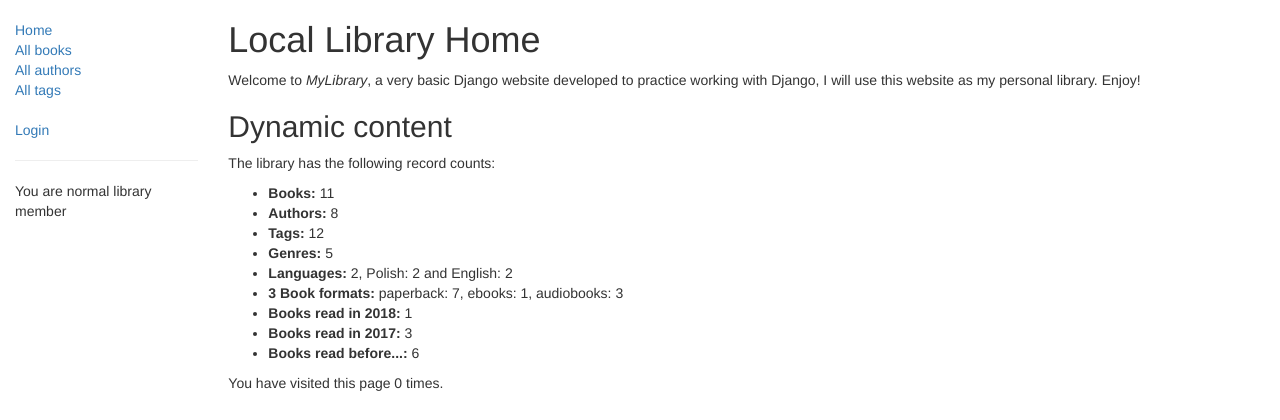
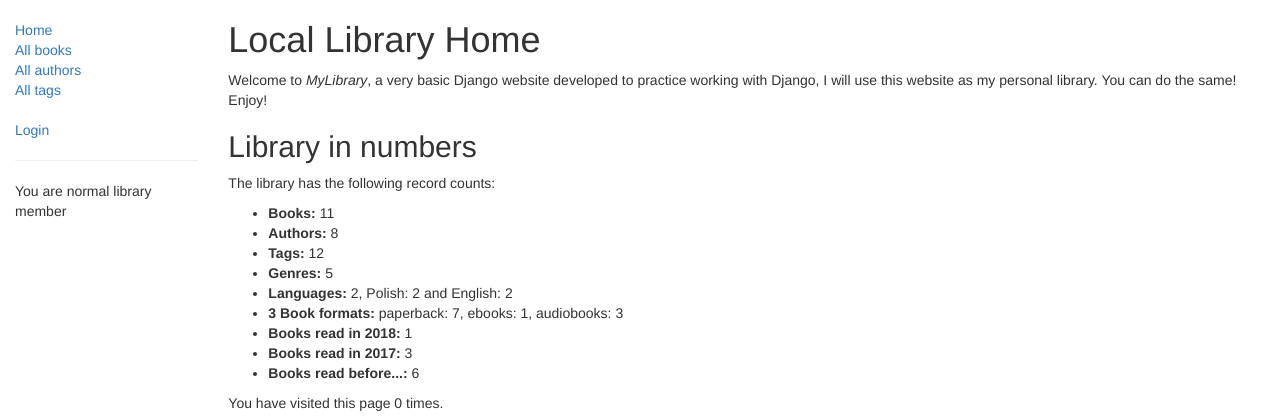
Before and after one commit to 3Cement/django_mylibrary, a Django app: page /libraryapp/ in a window 1280 px wide. Shown: the top 420 px of the page. Run offline with Django 3.2, Linux system fonts and the light colour scheme; data comes from the database, SQL or seed files in the repository; both versions use the stored data as it was after the commit; some libraries are stand-ins or nearby versions.

```diff
--- a/libraryapp/templates/index.html
+++ b/libraryapp/templates/index.html
@@ -3,9 +3,9 @@
 {% block content %}
 <h1>Local Library Home</h1>
 
-  <p>Welcome to <em>MyLibrary</em>, a very basic Django website developed to practice working with Django, I will use this website as my personal library. Enjoy!</p>
+  <p>Welcome to <em>MyLibrary</em>, a very basic Django website developed to practice working with Django, I will use this website as my personal library. You can do the same! Enjoy!</p>
 
-<h2>Dynamic content</h2>
+<h2>Library in numbers</h2>
 
   <p>The library has the following record counts:</p>
   <ul>
```
Also changed, not shown: db.sqlite3, 1 other file.
